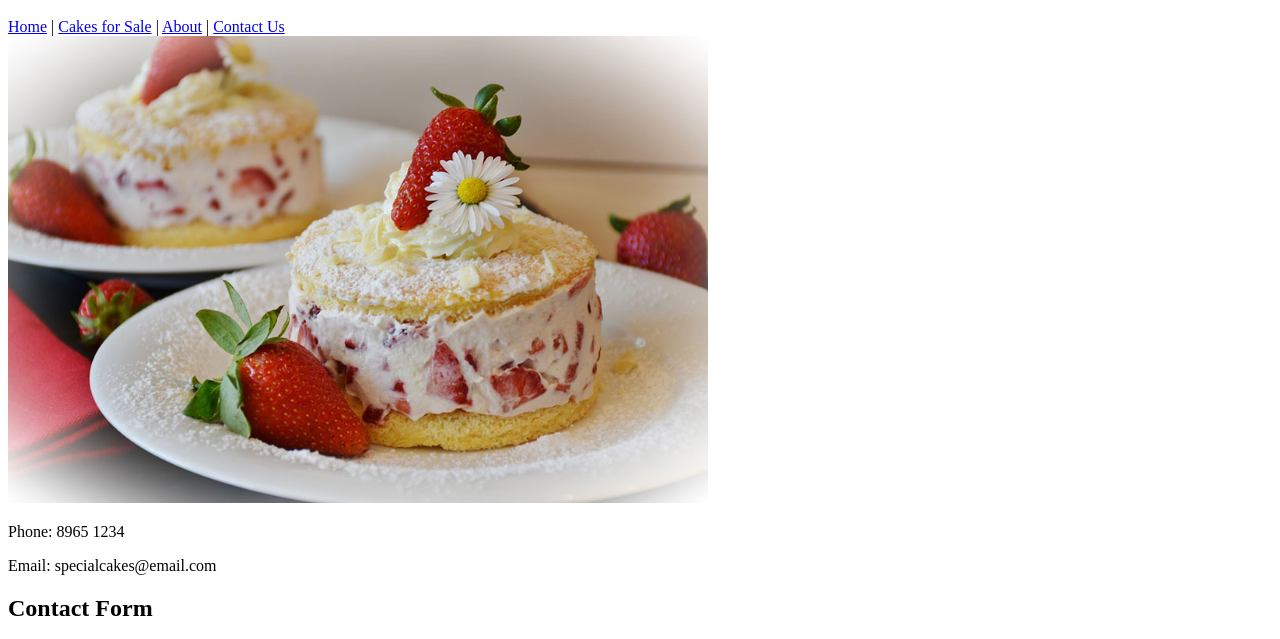
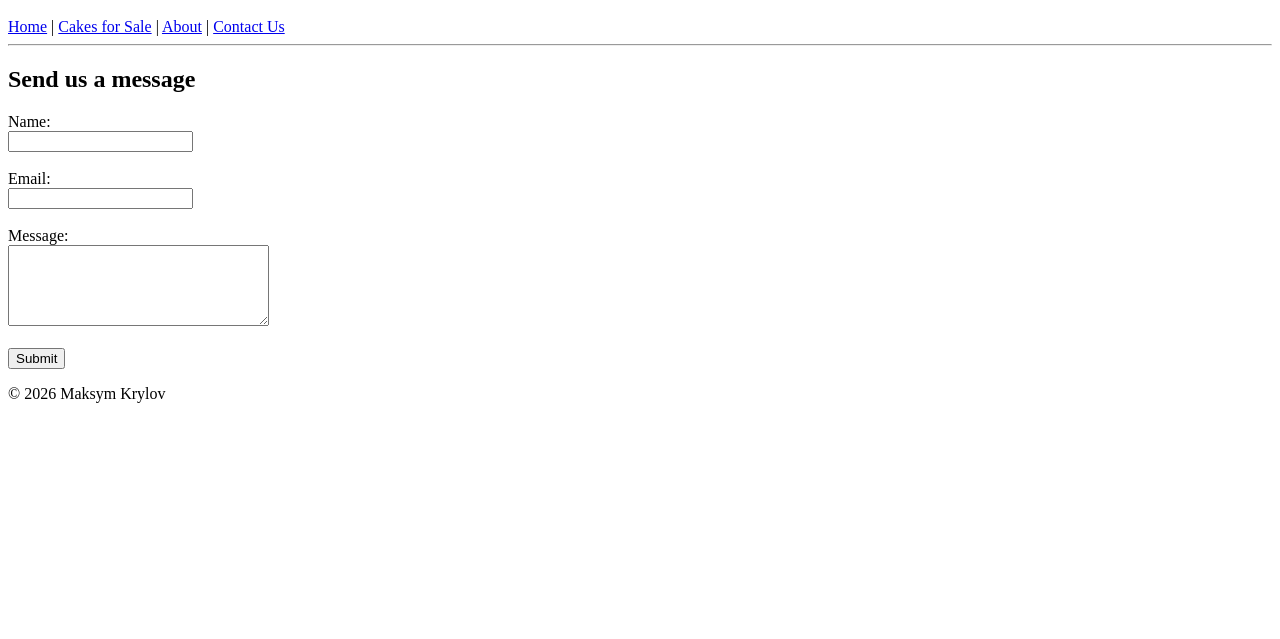
Before and after one commit to maksym2026/Cpecial--cakes, a plain HTML site: page contact.html in a window 1280 px wide. Shown: the part 133-772 px from the top of the page. Drawn offline with Linux system fonts and the light colour scheme.

Commit message:
Add files via upload

```diff
--- a/contact.html
+++ b/contact.html
@@ -1,13 +1,14 @@
 <!DOCTYPE html>
-<html>
+<html lang="en">
 <head>
+<meta charset="UTF-8">
 <title>Contact Us</title>
 </head>
 
 <body>
 
 <a href="index.html">
-<img src="logo.png" width="250">
+<img src="logo.png" alt="Special Cakes Logo" width="250">
 </a>
 
 <h1>Contact Us</h1>
@@ -19,15 +20,11 @@
 <a href="contact.html">Contact Us</a>
 </nav>
 
-<img src="smallStrawberryCakes900.jpg" width="700">
+<hr>
 
-<p>Phone: 8965 1234</p>
-<p>Email: specialcakes@email.com</p>
-
-<h2>Contact Form</h2>
+<h2>Send us a message</h2>
 
 <form>
-
 Name:<br>
 <input type="text"><br><br>
 
@@ -38,11 +35,10 @@ Message:<br>
 <textarea rows="5" cols="30"></textarea><br><br>
 
 <input type="submit" value="Submit">
-
 </form>
 
 <footer>
-<p>2026 Maksym Krylov</p>
+<p>© 2026 Maksym Krylov</p>
 </footer>
 
 </body>
```
